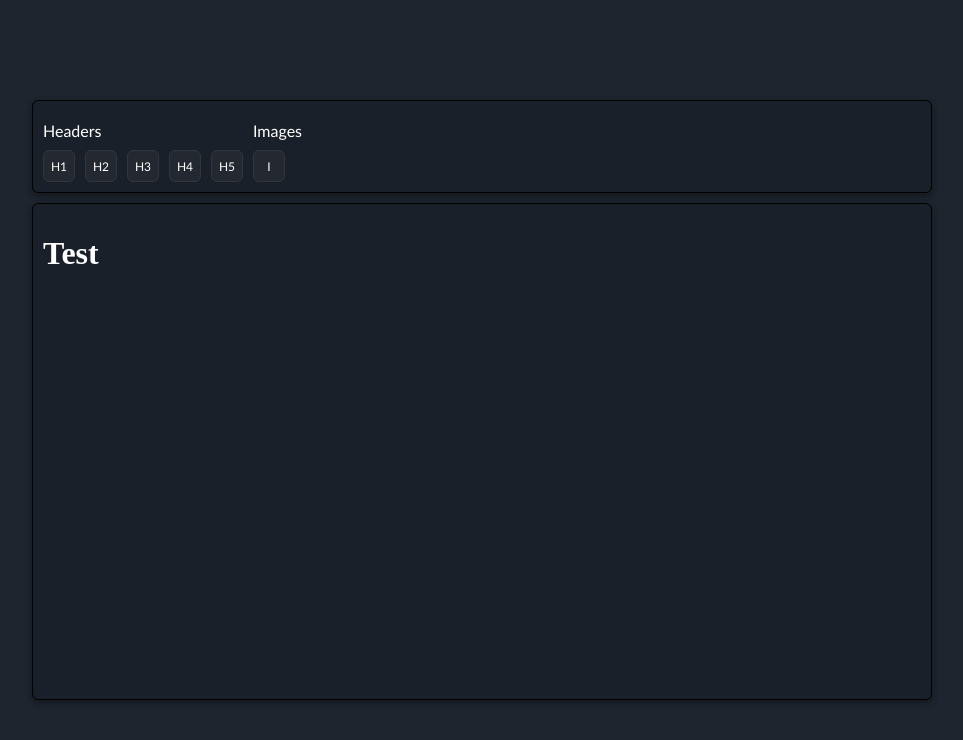
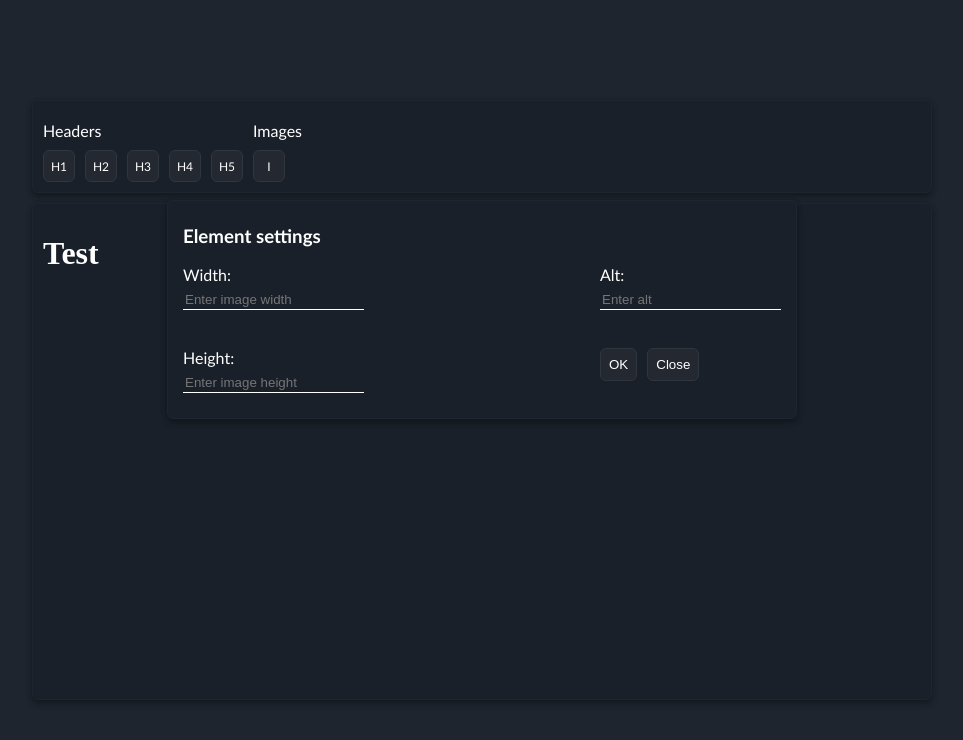
Before and after one commit to Zaba-web/VSTEdit, a Vue app: page / in a window 1280 px wide. Shown: the top 740 px of the page, without its empty margins (158-1121 px from the left). Built offline with nearby package versions, Linux system fonts and the light colour scheme.

Commit message:
Add image setting window, add new styles, fix issue with divs on enter

```diff
--- a/src/components/VSTEdit.vue
+++ b/src/components/VSTEdit.vue
@@ -1,5 +1,5 @@
 <template>
-    <div class="main-editor-container" :class="[theme, `border-${borderShape}`]">
+    <div class="__VSTEditor_main_container" :class="theme">
         <div class="toolbar">
             <div class="toolbar-inner-cotnainer">
                 <tool-group v-for="(group, key) in tools" :group-name="group.name" :key="key">
@@ -9,12 +9,13 @@
                 </tool-group>
             </div>
         </div>
-        <div class="content __VSTEditor_content" contenteditable="true" @click="getTargetElement" @blur="saveContent" ref="editorContentDOMElement" @keydown="handlePressedKey">
+        <div class="content __VSTEditor_content" contenteditable="true" @click="getTargetElement" @blur="saveContent" ref="editorContentDOMElement" @keydown="handlePressedKey" >
             <slot></slot>
         </div>
         <div class="additional-contianer">
             <input type="hidden" v-model="editorCodeContent">
         </div>
+        <image-setting :is-visible='settingWindowsVisibility.imageSettings' :image="targetElement" @settingsWindowsClosed="closeSettingWindow('imageSettings')"></image-setting>
     </div>
 </template>
 
@@ -23,6 +24,7 @@ import {onMounted, ref, inject} from 'vue'
 
 import VSTEditTool from '@/components/VSTEditTool.vue'
 import VSTEditToolsGroup from '@/components/VSTEditToolsGroup.vue'
+import VSTEditImageSettings from '@/components/VSTEditImageSettings.vue'
 
 import defaultTools from '@/defaultTools'
 
@@ -30,48 +32,47 @@ export default {
 
     components:{
         'tool': VSTEditTool,
-        'tool-group': VSTEditToolsGroup
+        'tool-group': VSTEditToolsGroup,
+        'image-setting': VSTEditImageSettings
     },
 
     props: {
         theme: {
             type: String,
             default: 'dark-theme'
-        },
-        borderShape: {
-            type: String,
-            default: 'rounded'
         }
     },
 
     setup(props, context) {
         console.warn(props, context)
 
-        let editorSettings
-
-        if(inject('customSettings'))
-            editorSettings = inject('customSettings').editorSettings
-
         let editorCodeContent = ref("")
-        let targetElement = null
+        let targetElement = ref(null)
 
         const editorContentDOMElement = ref(null) // references to contenteditable div
         const tools = [...defaultTools]
 
+        let editorSettings = inject('customSettings') != undefined ? inject('customSettings').editorSettings : undefined
+
+        const settingWindowsVisibility = ref({
+            imageSettings: true
+        })
+
         onMounted(()=>{
-            targetElement = editorContentDOMElement.value
+            targetElement.value = editorContentDOMElement.value
             saveContent()
         })
 
         // detect last element was clicked
-        function getTargetElement(event){
-            targetElement = event.target
+        function getTargetElement(event) {
+            targetElement.value = event.target
+            if(targetElement.value.tagName == "IMG") settingWindowsVisibility.value.imageSettings = true
         }
 
         // apply tool
         function applyToolFunctionality(data) {
             tools[data.groupIndex].tools[data.index].action({
-                targetElement: targetElement,
+                targetElement: targetElement.value,
                 config: editorSettings
             }, appendItem, wrapSelectedText)
         }
@@ -118,6 +119,7 @@ export default {
 
         }
 
+        // save content of editor to reactive variable which is connected with hidden input
         function saveContent() {
             // Replace < and > chars in inputed text
             editorContentDOMElement.value.innerText.replaceAll('<', '&lt;')
@@ -128,40 +130,53 @@ export default {
         }
 
         function handlePressedKey(e) {
-            if(e.keyCode == 13)
-                document.execCommand('formatBlock', false, 'p')
+            if(e.keyCode == 13) {
+                document.execCommand('defaultParagraphSeparator', false, 'p')
+            }
+        }
+
+        function closeSettingWindow(key){
+            settingWindowsVisibility.value[key] = false
         }
 
         return {
             getTargetElement: getTargetElement,
+            targetElement: targetElement,
             applyToolFunctionality: applyToolFunctionality,
             saveContent: saveContent,
             handlePressedKey: handlePressedKey,
+            closeSettingWindow: closeSettingWindow,
+
             tools: tools,
             editorContentDOMElement: editorContentDOMElement,
-            editorCodeContent: editorCodeContent
+            editorCodeContent: editorCodeContent,
+            settingWindowsVisibility: settingWindowsVisibility
         }
 
     },
 }
 </script>
 
-<style lang="sass" scoped>
-.main-editor-container
+<style lang="sass">
+.__VSTEditor_main_container
     width: 100%
     height: 100%
     display: flex
     flex-direction: column
+    position: relative
 
     & .toolbar, & .content
         width: 100%
         box-sizing: border-box
         padding: 10px
+        border-radius: 6px
 
     & .content
+        width: 100%
         height: 100%
         margin-top: 10px
-        overflow: auto
+        overflow-y: auto
+        outline: none
 
     & .toolbar-inner-cotnainer
         margin-top: 10px
@@ -176,11 +191,43 @@ export default {
         & .toolbar, & .content
             background: #1A2029
             color: #fff
-            border: 1px solid black
+            border: 1px solid #1F252E
             box-shadow: rgba(0, 0, 0, 0.16) 0px 3px 6px, rgba(0, 0, 0, 0.23) 0px 3px 6px;
-    &.border-rounded
-        & .toolbar, & .content
-            border-radius: 6px
-.additional-contianer
-    display: none
+
+    & .additional-contianer
+        display: none
+
+.__VSTEditor_input
+    margin-top: 6px
+    outline: none
+.__VSTEditor_button
+    padding: 8px
+
+.dark-theme
+    & .__VSTEditor_input
+        background: none
+        border: 0
+        border-bottom: 1px solid #fff
+        color: #fff
+        box-sizing: border-box
+        padding: 2px
+    & .__VSTEditor_button
+        background: #242931
+        transition: .4s
+        border: 0
+        outline: none
+        color: #fff
+        cursor: pointer
+        border: 1px solid #30363E
+        border-radius: 6px
+        &:last-of-type
+            margin-left: 10px
+        &:hover
+            background: #9F193A
+
+.vste-fade-enter-from, .vste-fade-leave-to
+  opacity: 0
+.vste-fade-enter-active, .vste-fade-leave-active
+  transition: opacity .3s ease-in
+
 </style>
```
